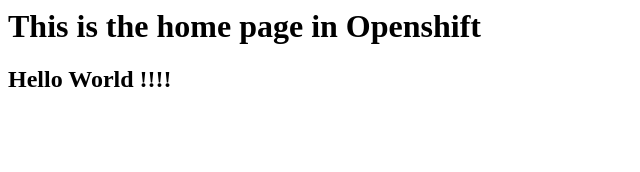
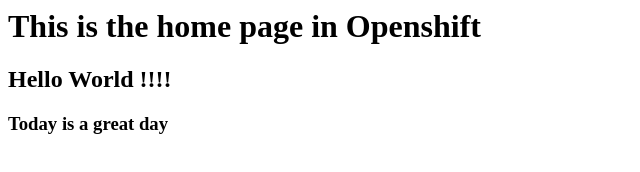
Before and after one commit to gga18119/s2i-project, a plain HTML site: page index.html in a window 1280 px wide. Shown: the whole page, without its empty margins (0-640 px from the left). Drawn offline with Linux system fonts and the light colour scheme.

Commit message:
N change 2

```diff
--- a/index.html
+++ b/index.html
@@ -5,5 +5,6 @@
 	<body>
 		<h1>This is the home page in Openshift</h1>
 		<h2>Hello World !!!! </h2>
+		<h3>Today is a great day </h3>
 	</body>
 </html>
```
